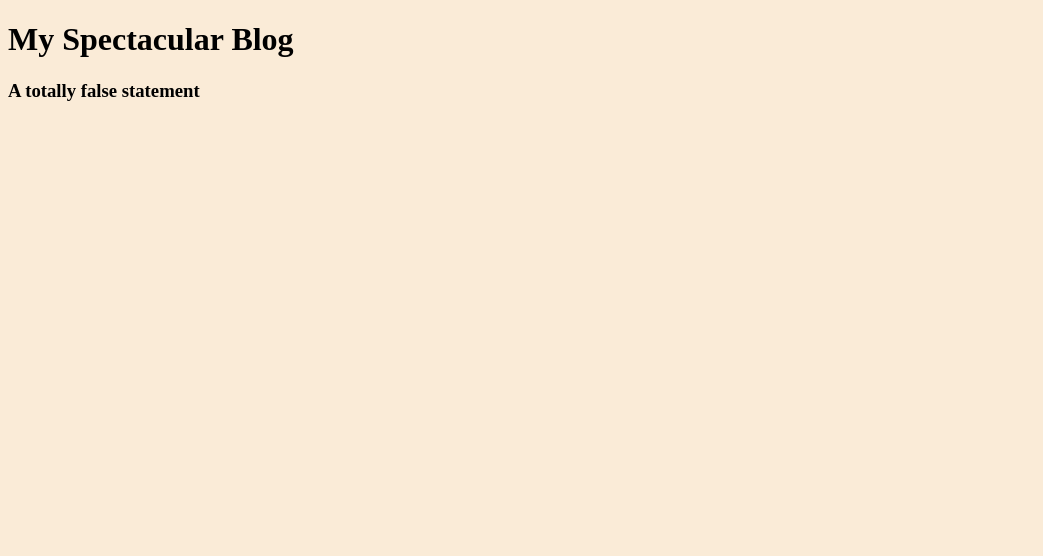
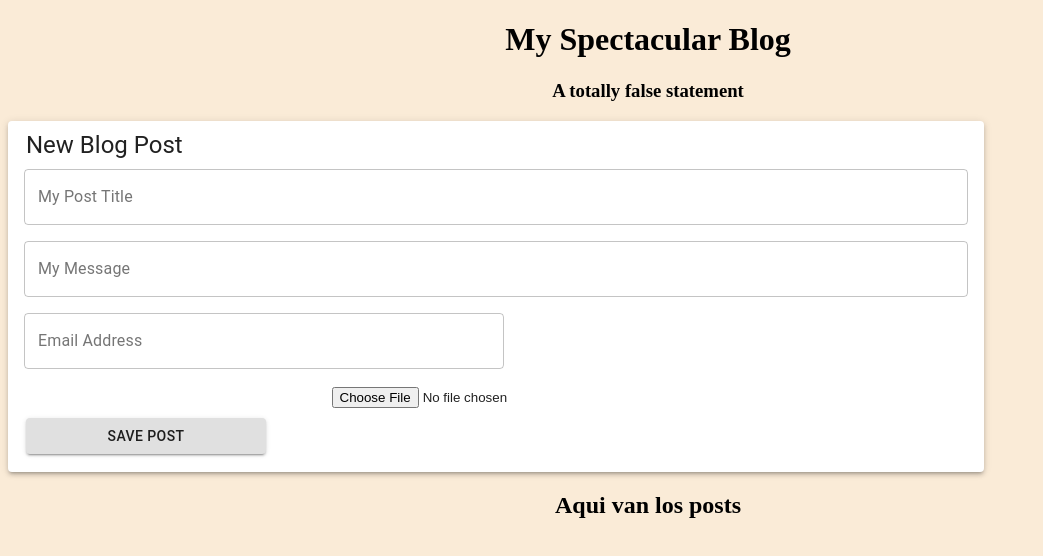
Before and after one commit to faustologic/my-spectacular-blog, a React (Create React App) app: page / in a window 1280 px wide. Shown: the top 556 px of the page, without its empty margins (0-1043 px from the left). Built offline with nearby package versions, Linux system fonts and the light colour scheme.

Commit message:
Updated Form component

```diff
--- a/package.json
+++ b/package.json
@@ -3,11 +3,13 @@
   "version": "0.1.0",
   "private": true,
   "dependencies": {
+    "@material-ui/core": "^4.11.3",
     "@testing-library/jest-dom": "^4.2.4",
     "@testing-library/react": "^9.5.0",
     "@testing-library/user-event": "^7.2.1",
     "react": "^16.13.1",
     "react-dom": "^16.13.1",
+    "react-file-base64": "^1.0.3",
     "react-scripts": "3.4.3"
   },
   "scripts": {
--- a/src/App.js
+++ b/src/App.js
@@ -1,10 +1,12 @@
 import React from "react";
-import Header from "./Components/Header/header";
+import Header from "./Components/Header/Header";
+import Home from "./Components/Home/Home";
 
 const App = () => {
   return (
     <React.Fragment>
       <Header />
+      <Home />
     </React.Fragment>
   );
 };
--- /dev/null
+++ b/src/Components/Form/Form.jsx
@@ -0,0 +1,58 @@
+import React, { useState } from "react";
+import { TextField, Typography, Button, Paper } from "@material-ui/core/";
+import FileBase from "react-file-base64";
+
+// StyleSheet
+import useStyles from "./Style";
+
+const Form = () => {
+  const [postData, setPostData] = useState({
+    title: "",
+    message: "",
+    email: "",
+    selectedFile: "",
+  });
+  const classes = useStyles();
+  return (
+    <Paper className={classes.paper} elevation={3}>
+      <form className={`${classes.root} ${classes.form}`}>
+        <Typography variant="h5" className={classes.typography}>
+          New Blog Post
+        </Typography>
+        <TextField
+          name="title"
+          label="My Post Title"
+          variant="outlined"
+          fullWidth
+        />
+        <TextField
+          name="message"
+          label="My Message"
+          variant="outlined"
+          fullWidth
+        />
+        <TextField
+          name="email"
+          label="Email Address"
+          variant="outlined"
+          style={{ width: "50%" }}
+        />
+        <div className={classes.fileInput}>
+          <FileBase
+            multiple={false}
+            className={classes.fileBase}
+            onDone={(base64) =>
+              setPostData({ ...postData, selectedFile: base64 })
+            }
+          />
+        </div>
+
+        <Button className={classes.buttonSubmit} variant="contained">
+          Save Post
+        </Button>
+      </form>
+    </Paper>
+  );
+};
+
+export default Form;
--- /dev/null
+++ b/src/Components/Form/Style.jsx
@@ -0,0 +1,33 @@
+import { makeStyles } from "@material-ui/core/styles";
+
+export default makeStyles((theme) => ({
+  root: {
+    "& .MuiTextField-root": {
+      margin: theme.spacing(1),
+    },
+  },
+  paper: {
+    padding: theme.spacing(1),
+    width: "75%",
+  },
+  form: {
+    display: "flex",
+    flexWrap: "wrap",
+    justifyContent: "left",
+  },
+
+  typography: {
+    marginLeft: 10,
+  },
+
+  fileInput: {
+    width: "90%",
+    margin: "10px 0",
+    marginLeft: 10,
+  },
+  buttonSubmit: {
+    marginBottom: 10,
+    marginLeft: 10,
+    width: "25%",
+  },
+}));
--- a/src/Components/Home/home.jsx
+++ b/src/Components/Home/home.jsx
@@ -0,0 +1,13 @@
+import React from "react";
+import Form from "../Form/Form";
+
+const Home = () => {
+  return (
+    <React.Fragment>
+      <Form />
+      <h2>Aqui van los posts</h2>
+    </React.Fragment>
+  );
+};
+
+export default Home;
--- a/src/index.css
+++ b/src/index.css
@@ -1,4 +1,5 @@
 body {
   background-color: antiquewhite;
   width: 100%;
+  text-align: center;
 }
```
Also changed, not shown: 1 other file (tests, documents, lock files or other folders).
